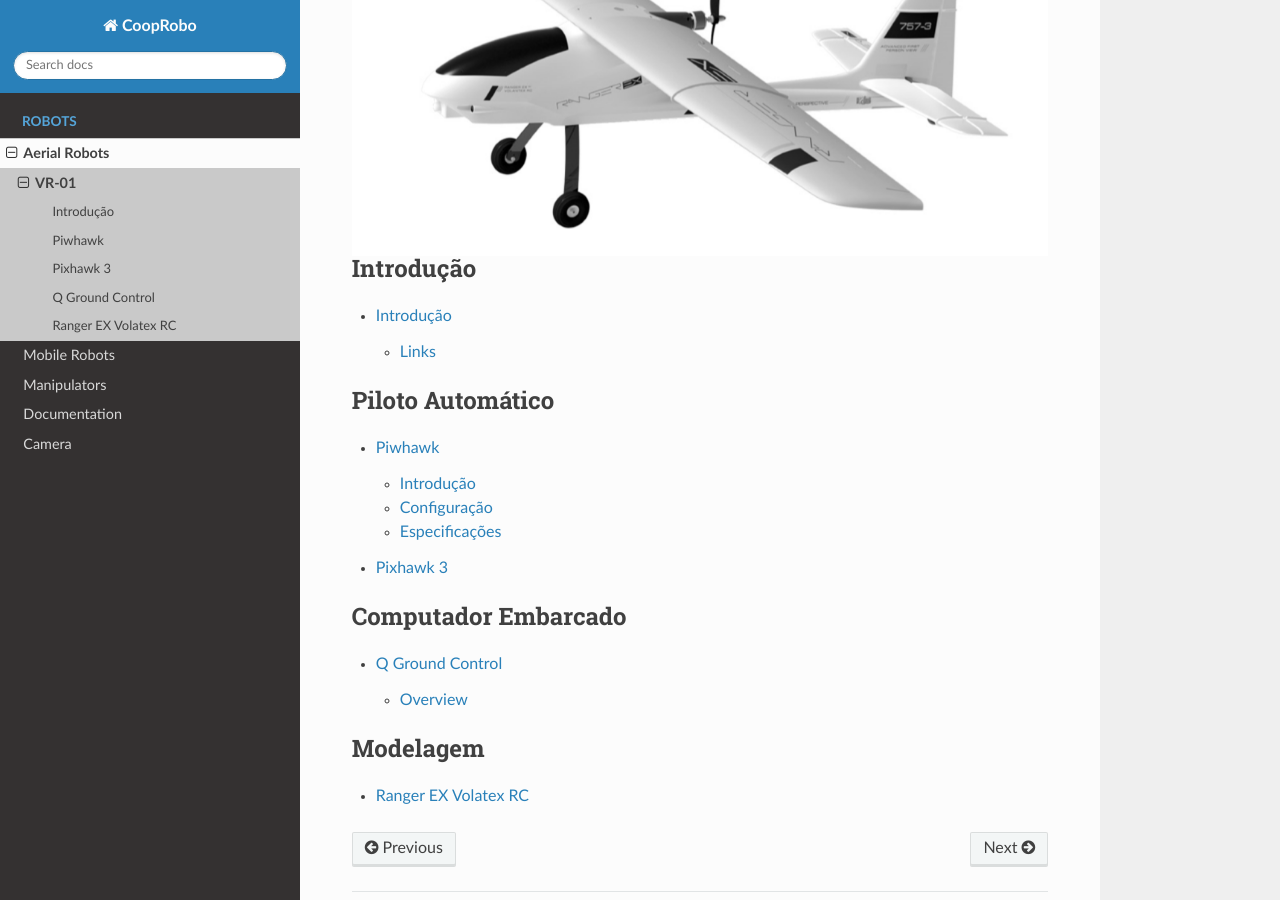
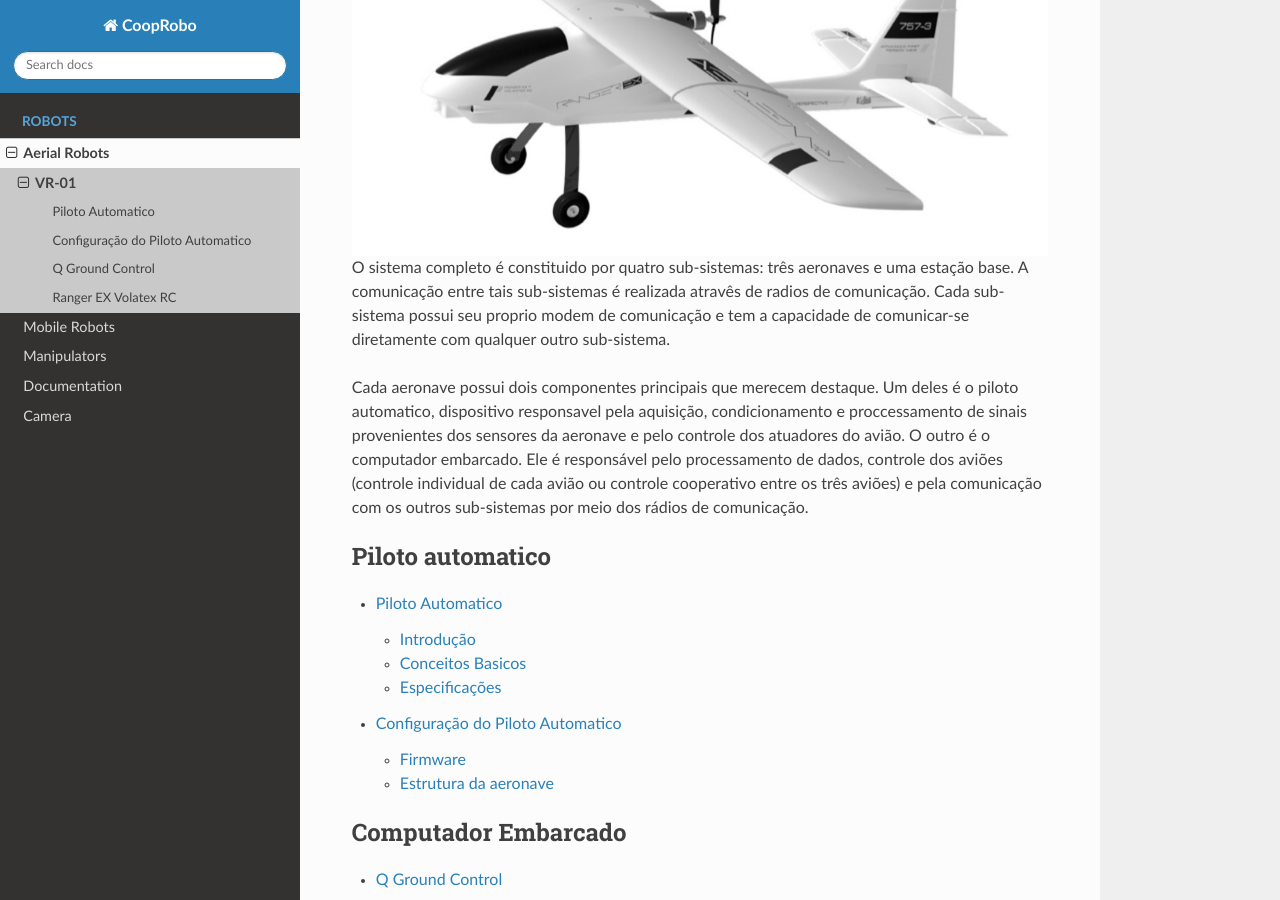
Before and after one commit to aerolab-unb/Aerial-pt, a Sphinx documentation site: the page built from Edit_CoopRobo/docs/source/aerial/vr01.rst, in a window 1280 px wide and 900 px high, scrolled down 331 px. Built offline with Sphinx 7.4.7 and the Read the Docs theme 2.0.0, drawn with Linux system fonts in a browser that asks for light colours; pages that are not in the unit, such as notebooks, are missing from menus.

Commit message:
mudança na organização

```diff
--- a/Edit_CoopRobo/docs/source/aerial/vr01.rst
+++ b/Edit_CoopRobo/docs/source/aerial/vr01.rst
@@ -4,18 +4,21 @@ VR-01
 .. image:: /img/Aerial/vr01.png
     :align: center
 
-.. toctree::
-   :maxdepth: 2
-   :caption: Introdução
+.. [Trecho do TG1 do Eduardo Moura]
 
-   vr01/intro
+O sistema completo é constituido por quatro sub-sistemas: três aeronaves e uma estação base. A comunicação entre tais sub-sistemas é realizada atravês de radios de comunicação. Cada sub-sistema possui seu proprio modem de comunicação e tem a capacidade de comunicar-se diretamente com qualquer outro sub-sistema.
+
+Cada aeronave possui dois componentes principais que merecem destaque. Um deles é o piloto automatico, dispositivo responsavel pela aquisição, condicionamento e proccessamento de sinais provenientes dos sensores da aeronave e pelo controle dos atuadores do avião.  O outro é o computador embarcado. Ele é responsável pelo processamento de dados, controle dos aviões (controle individual de cada avião ou controle cooperativo entre os três aviões) e pela comunicação com os outros sub-sistemas por meio dos rádios de comunicação.
+
+
 
 .. toctree::
    :maxdepth: 2
-   :caption: Piloto Automático
+   :caption: Piloto automatico
 
-   vr01/hard/pixhawk1
-   vr01/hard/pixhawk3
+   vr01/hard/pilot
+   vr01/hard/config_pilot
+
 
 .. toctree::
    :maxdepth: 2
--- a/Edit_CoopRobo/docs/source/aerial/vr01/hard/config/firmware.rst
+++ b/Edit_CoopRobo/docs/source/aerial/vr01/hard/config/firmware.rst
@@ -46,9 +46,7 @@ Mais informações
 
 * `PX4 user guide > Firmware`_.
 .. _PX4 user guide > Firmware: https://docs.px4.io/v1.9.0/en/config/firmware.html
-
 * `QGroundControl user guide > Firmware`_.
 .. _QGroundControl user guide > Firmware: https://docs.qgroundcontrol.com/en/SetupView/Firmware.html
-
 * `PX4 Setup Video`_ (Youtube)
 .. _PX4 Setup Video: https://www.youtube.com/watch?v=91VGmdSlbo4&feature=youtu.be
--- a/Edit_CoopRobo/docs/source/aerial/vr01/hard/pixhawk3.rst
+++ /dev/null
@@ -1,2 +0,0 @@
-Pixhawk 3
-=========
```
Also changed, not shown: Edit_CoopRobo/docs/source/aerial/vr01/hard/config/airframe.rst (added, +30 -0 lines), Edit_CoopRobo/docs/source/aerial/vr01/hard/config_pilot.rst (added, +16 -0 lines), Edit_CoopRobo/docs/source/aerial/vr01/hard/pilot.rst (added, +77 -0 lines), Edit_CoopRobo/docs/source/aerial/vr01/hard/pixhawk1.rst (deleted, +0 -89 lines), Edit_CoopRobo/docs/source/aerial/vr01/intro.rst (deleted, +0 -12 lines), 1 other file.
